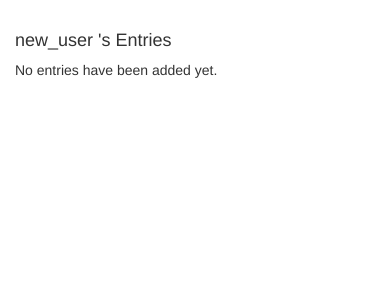
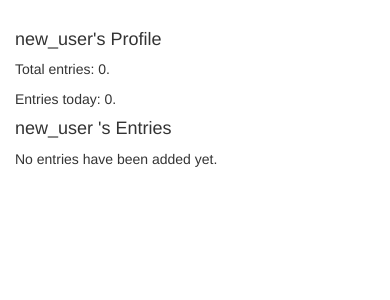
Before and after one commit to SmithD216/las, a Django app: page /users/3/ in a window 390 px wide. Shown: the part 235-535 px from the top of the page. Run offline with Django 3.2, Linux system fonts and the light colour scheme; a user stored in the database is signed in; data comes from the database, SQL or seed files in the repository; both versions use the stored data as it was after the commit; some libraries are stand-ins or nearby versions.

Commit message:
Added a daily submission counter to the entry form and made profile entries responsive.

```diff
--- a/las_site/templates/las_site/entry.html
+++ b/las_site/templates/las_site/entry.html
@@ -1,7 +1,7 @@
 {% extends 'las_site/base.html' %}
 
 {% block content %}
-    <a href= {{ entry.image }}><img src= {{ entry }}></a>
+    <a href= {{ entry.image }}><img src= {{ entry }} class="img-responsive"></a>
     <a href="{% url 'users:profile' entry.owner.id %}"><p>Author: {{ entry.owner }}</p></a>
 
     <form action="{% url 'las_site:entry' entry.id %}" method='post'>
--- a/las_site/views.py
+++ b/las_site/views.py
@@ -2,6 +2,7 @@ from django.shortcuts import render
 from django.http import HttpResponseRedirect, Http404
 from django.urls import reverse
 from django.contrib.auth.decorators import login_required
+from django.contrib.auth.models import User
 from django.utils.timezone import datetime
 
 from .models import Entry, Comment
@@ -22,6 +23,9 @@ def index(request):
             new_entry = form.save(commit=False)
             new_entry.owner = request.user
             new_entry.save()
+            user = User.objects.get(pk=request.user.id)
+            user.member.submissions_today += 1
+            user.save()
             return HttpResponseRedirect(reverse('las_site:index'))
 
     context = {'entries': entries, 'entries_today': entries_today, 'form': form}
--- a/users/templates/users/profile.html
+++ b/users/templates/users/profile.html
@@ -1,8 +1,13 @@
 {% extends "las_site/base.html" %}
+
+{% block leftbar %}
+    <h4>{{user.username}}'s Profile</h4>
+    <p>Total entries: {{ user.member.total_submissions }}.</p>
+    <p>Entries today: {{ user.member.submissions_today }}.</p>
+{% endblock leftbar %}
 
 {% block content %}
     <h4> {{user.username}} 's Entries</h4>
-    <p>{{ user.member.submissions }}</p>
     {% for entry in entries %}
         <div class="col-md-3">
             <a href="{% url 'las_site:entry' entry.id %}">
```
Also changed, not shown: db.sqlite3.
